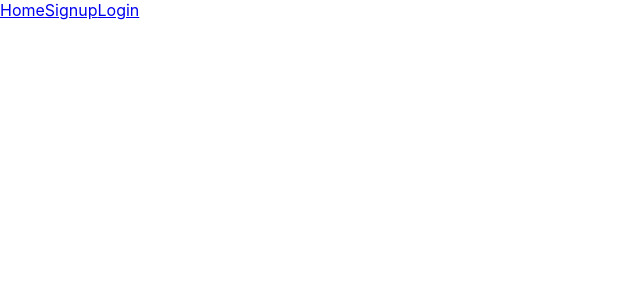
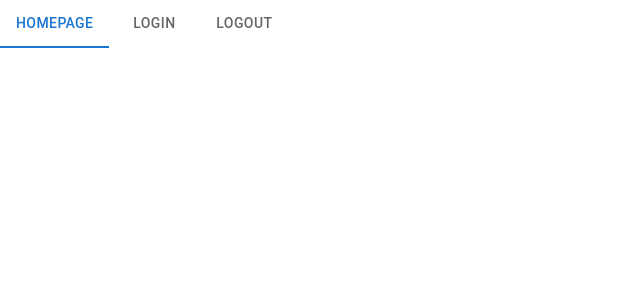
Before and after one commit to ntquanghai/academyre, a React (Create React App) app: page /search in a window 1280 px wide. Before the commit this address had no page. Shown: the top 300 px of the page, without its empty margins (0-640 px from the left). Built offline with nearby package versions, Linux system fonts and the light colour scheme.

Commit message:
ADD: tailwindCSS

```diff
--- a/package.json
+++ b/package.json
@@ -39,5 +39,10 @@
       "last 1 firefox version",
       "last 1 safari version"
     ]
+  },
+  "devDependencies": {
+    "autoprefixer": "^10.4.4",
+    "postcss": "^8.4.12",
+    "tailwindcss": "^3.0.24"
   }
 }
--- /dev/null
+++ b/postcss.config.js
@@ -0,0 +1,6 @@
+module.exports = {
+  plugins: {
+    tailwindcss: {},
+    autoprefixer: {},
+  },
+}
--- a/src/App.js
+++ b/src/App.js
@@ -5,16 +5,13 @@ import { BrowserRouter, Link, Route, Routes } from "react-router-dom";
 import SignUp from "./containers/Signup";
 import { Homepage } from "./containers/Home";
 import Login from "./containers/Login";
+import Header from "./layouts/Header";
 
 function App() {
   return (
     <Fragment>
       <BrowserRouter>
-        <nav>
-          <Link to="/">Home</Link>
-          <Link to="/signup">Signup</Link>
-          <Link to="/login">Login</Link>
-        </nav>
+        <Header />
         <Routes>
           <Route path="/" element={<Homepage />} />
           <Route path="/signup" element={<SignUp />} />
--- /dev/null
+++ b/src/components/Search/index.js
@@ -0,0 +1,42 @@
+import { Button, Checkbox, FormControlLabel, TextField } from '@mui/material'
+import { Box } from '@mui/system'
+import React from 'react'
+
+export const SearchField = () => {
+  return (
+    <Box component="form" noValidate sx={{ mt: 1 }}>
+    <TextField
+      margin="normal"
+      required
+      fullWidth
+      id="email"
+      label="Email Address"
+      name="email"
+      autoComplete="email"
+      autoFocus
+    />
+    <TextField
+      margin="normal"
+      required
+      fullWidth
+      name="password"
+      label="Password"
+      type="password"
+      id="password"
+      autoComplete="current-password"
+    />
+    <FormControlLabel
+      control={<Checkbox value="remember" color="primary" />}
+      label="Remember me"
+    />
+    <Button
+      type="submit"
+      fullWidth
+      variant="contained"
+      sx={{ mt: 3, mb: 2 }}
+    >
+      Sign In
+    </Button>
+    </Box>
+  )
+}
--- a/src/containers/Home/index.js
+++ b/src/containers/Home/index.js
@@ -1,7 +1,10 @@
 import React from 'react'
+import { SearchField } from '../../components/Search'
 
 export const Homepage = () => {
   return (
-    <div>Homepage</div>
+    <div>
+      <SearchField />
+    </div>
   )
 }
--- a/src/index.css
+++ b/src/index.css
@@ -1,13 +1,3 @@
-body {
-  margin: 0;
-  font-family: -apple-system, BlinkMacSystemFont, 'Segoe UI', 'Roboto', 'Oxygen',
-    'Ubuntu', 'Cantarell', 'Fira Sans', 'Droid Sans', 'Helvetica Neue',
-    sans-serif;
-  -webkit-font-smoothing: antialiased;
-  -moz-osx-font-smoothing: grayscale;
-}
-
-code {
-  font-family: source-code-pro, Menlo, Monaco, Consolas, 'Courier New',
-    monospace;
-}
+@tailwind base;
+@tailwind components;
+@tailwind utilities;
--- a/src/layouts/Header/index.js
+++ b/src/layouts/Header/index.js
@@ -0,0 +1,34 @@
+import Box from '@mui/material/Box';
+import Tabs from '@mui/material/Tabs';
+import Tab from '@mui/material/Tab';
+import { useState } from 'react';
+
+function LinkTab(props) {
+  return (
+    <Tab
+      component="a"
+      onClick={(event) => {
+        event.preventDefault();
+      }}
+      {...props}
+    />
+  );
+}
+
+export default function Header() {
+  const [value, setValue] = useState(0);
+
+  const handleChange = (event, newValue) => {
+    setValue(newValue);
+  };
+
+  return (
+    <Box sx={{ width: '100%' }}>
+      <Tabs value={value} onChange={handleChange} aria-label="nav tabs example">
+        <LinkTab label="Homepage" href="/" />
+        <LinkTab label="Login" href="/login" />
+        <LinkTab label="Logout" href="/signup" />
+      </Tabs>
+    </Box>
+  );
+}
--- /dev/null
+++ b/tailwind.config.js
@@ -0,0 +1,7 @@
+module.exports = {
+  content: ["./src/**/*.{js,jsx,ts,tsx}"],
+  theme: {
+    extend: {},
+  },
+  plugins: [],
+};
```
Also changed, not shown: 1 other file (tests, documents, lock files or other folders).
